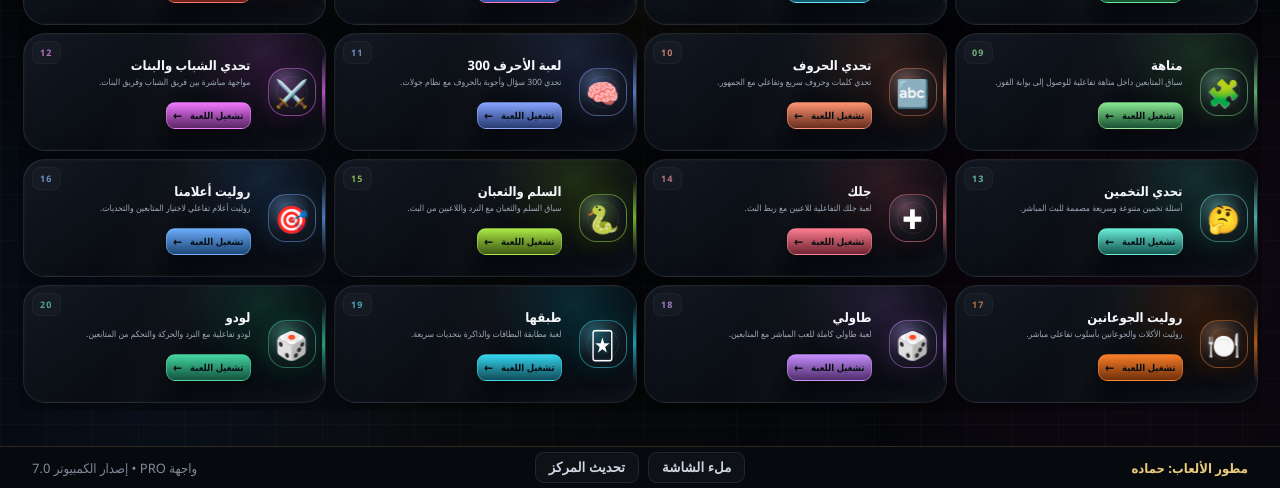
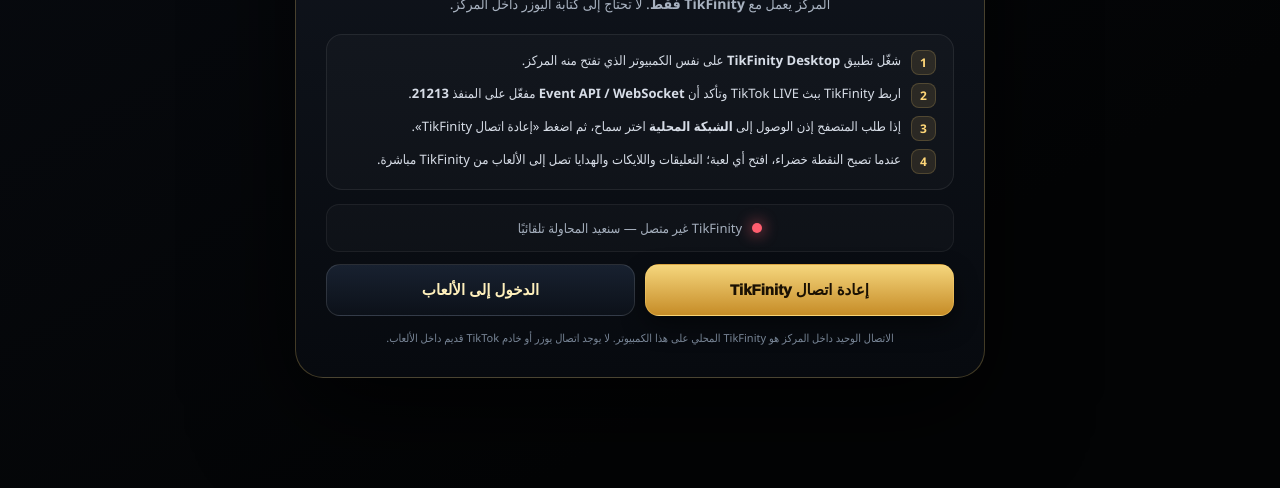
Before and after one commit to ma7mos7ams-sketch/Hamada-Live-Web, a website: page game-center/index.html in a window 1280 px wide. Shown: the part 312-800 px from the top of the page. Drawn offline with Linux system fonts and the light colour scheme.

Commit message:
Use TikFinity-only live entry and remove username connection UI

```diff
--- a/game-center/index.html
+++ b/game-center/index.html
@@ -230,20 +230,19 @@
 @media(max-height:800px){.shell{grid-template-rows:82px 1fr 42px!important}.topbar{min-height:82px!important}.brand-mark{width:50px!important;height:50px!important;font-size:26px!important}.brand h1{font-size:36px!important}.brand small{font-size:11px!important}.content{padding:9px 18px!important;grid-template-rows:0 1fr!important}.hero{display:none!important}.grid{grid-auto-rows:minmax(118px,1fr)!important;gap:8px!important}.card{min-height:118px!important}.card-inner{grid-template-columns:54px 1fr!important;padding:7px 9px!important}.icon-wrap{width:48px!important;height:48px!important}.icon{font-size:27px!important}.meta h3{font-size:13px!important}.meta p{font-size:8.6px!important;min-height:22px!important;margin-bottom:3px!important}.play{padding:4px 6px!important}.footerbar{min-height:42px!important}}
 </style>
 
-<style id="hamada-entry-screen-v1">
-#hamadaEntry{position:fixed;inset:0;z-index:1000;display:grid;place-items:center;padding:24px;background:radial-gradient(circle at 50% 22%,rgba(255,199,83,.14),transparent 30%),linear-gradient(150deg,#080b11,#030405 72%);font-family:"Segoe UI",Tahoma,Arial,sans-serif}
-#hamadaEntry.hidden{display:none}
-.entryCard{width:min(610px,94vw);padding:34px;border:1px solid rgba(255,211,109,.23);border-radius:30px;background:linear-gradient(180deg,rgba(18,23,32,.98),rgba(7,10,15,.99));box-shadow:0 35px 100px #000b,inset 0 1px rgba(255,255,255,.04);text-align:center}
-.entryLogo{width:88px;height:88px;margin:0 auto 18px;border-radius:27px;display:grid;place-items:center;font-size:44px;color:#1a1002;background:linear-gradient(145deg,#fff0a8,#e6a52f 52%,#70410d);box-shadow:0 0 38px rgba(240,181,62,.24),inset 0 0 0 1px rgba(255,255,255,.6);transform:rotate(-4deg)}
-.entryCard h1{margin:0;font-size:clamp(30px,5vw,48px);color:#fff4c7}.entryCard .entrySub{margin:8px 0 26px;color:#9da9ba;font-size:14px;line-height:1.7}
-.entryField{text-align:right;margin:0 auto 14px}.entryField label{display:block;margin:0 4px 8px;color:#e8d7a7;font-size:13px;font-weight:800}.entryInputWrap{display:flex;direction:ltr;align-items:center;border:1px solid rgba(255,255,255,.11);border-radius:15px;background:#090d14;overflow:hidden;box-shadow:inset 0 1px rgba(255,255,255,.025)}
-.entryInputWrap span{padding:0 14px;color:#d7af59;font-weight:900}.entryInputWrap input{width:100%;height:55px;border:0;outline:0;background:transparent;color:#fff;font:700 17px Tahoma,Arial;padding:0 14px;text-align:left;direction:ltr}.entryInputWrap input::placeholder{color:#627085}
-.entryConnect{width:100%;height:52px;border-radius:14px;border:1px solid rgba(255,211,109,.36);background:linear-gradient(180deg,#f5d67d,#c68c27);color:#1b1103;font-weight:1000;font-size:16px;cursor:pointer;box-shadow:0 10px 24px #0007}.entryConnect:active,.entryBrowse:active{transform:translateY(1px) scale(.995)}
-.entryState{min-height:46px;display:flex;align-items:center;justify-content:center;gap:9px;margin:12px 0;color:#95a2b3;font-size:13px;border:1px solid rgba(255,255,255,.055);border-radius:13px;background:rgba(255,255,255,.022)}.entryState .sDot{width:9px;height:9px;border-radius:50%;background:#ff5e6f;box-shadow:0 0 14px rgba(255,94,111,.65)}.entryState.ready .sDot{background:#5be49a;box-shadow:0 0 14px rgba(91,228,154,.65)}
-.entryDivider{display:flex;align-items:center;gap:11px;color:#5f6a79;font-size:11px;margin:16px 0}.entryDivider:before,.entryDivider:after{content:"";height:1px;flex:1;background:rgba(255,255,255,.07)}
-.entryBrowse{width:100%;height:54px;border-radius:14px;border:1px solid rgba(255,255,255,.12);background:linear-gradient(180deg,#182130,#0c1119);color:#fff0bc;font-weight:1000;font-size:17px;cursor:pointer}.entryHint{margin:13px 0 0;color:#6f7a89;font-size:11px;line-height:1.65}
-.entryUserPill{display:none;align-items:center;gap:7px;color:#ffe2a0;font-size:12px;font-weight:900}.entryUserPill.show{display:flex}.entryUserPill:before{content:"@";width:24px;height:24px;border-radius:8px;display:grid;place-items:center;background:rgba(255,211,109,.09);border:1px solid rgba(255,211,109,.16)}
-@media(max-height:700px){.entryCard{padding:23px}.entryLogo{width:66px;height:66px;font-size:34px;margin-bottom:12px}.entryCard h1{font-size:31px}.entryCard .entrySub{margin-bottom:16px}.entryInputWrap input{height:48px}.entryConnect,.entryBrowse{height:48px}}
+<style id="hamada-tikfinity-entry-v2">
+#hamadaEntry{position:fixed;inset:0;z-index:1000;display:grid;place-items:center;padding:22px;background:radial-gradient(circle at 50% 18%,rgba(255,199,83,.14),transparent 31%),linear-gradient(150deg,#080b11,#030405 72%);font-family:"Segoe UI",Tahoma,Arial,sans-serif}
+#hamadaEntry.hidden{display:none!important}
+.entryCard{width:min(690px,95vw);padding:30px;border:1px solid rgba(255,211,109,.24);border-radius:28px;background:linear-gradient(180deg,rgba(18,23,32,.985),rgba(7,10,15,.995));box-shadow:0 35px 100px #000b,inset 0 1px rgba(255,255,255,.04);text-align:center}
+.entryLogo{width:82px;height:82px;margin:0 auto 14px;border-radius:25px;display:grid;place-items:center;font-size:42px;color:#1a1002;background:linear-gradient(145deg,#fff0a8,#e6a52f 52%,#70410d);box-shadow:0 0 38px rgba(240,181,62,.24),inset 0 0 0 1px rgba(255,255,255,.6);transform:rotate(-4deg)}
+.entryCard h2{margin:0;font-size:clamp(29px,4vw,43px);color:#fff4c7}.entrySub{margin:7px 0 18px;color:#a8b2c0;font-size:14px;line-height:1.8}
+.tikGuide{display:grid;gap:8px;text-align:right;margin:0 0 14px;padding:15px 17px;border:1px solid rgba(255,255,255,.075);border-radius:16px;background:rgba(255,255,255,.025)}
+.tikStep{display:flex;gap:10px;align-items:flex-start;color:#d7dde7;font-size:13px;line-height:1.6}.tikStep b{flex:0 0 25px;height:25px;border-radius:8px;display:grid;place-items:center;background:rgba(255,211,109,.11);border:1px solid rgba(255,211,109,.18);color:#ffd778;font-size:12px}
+.entryState{min-height:48px;display:flex;align-items:center;justify-content:center;gap:10px;margin:12px 0;color:#a5afbd;font-size:13px;border:1px solid rgba(255,255,255,.06);border-radius:13px;background:rgba(255,255,255,.023)}.entryState .sDot{width:10px;height:10px;border-radius:50%;background:#ff5e6f;box-shadow:0 0 14px rgba(255,94,111,.72)}.entryState.ready .sDot{background:#45eb91;box-shadow:0 0 16px rgba(69,235,145,.8)}
+.entryActions{display:grid;grid-template-columns:1fr 1fr;gap:10px}.entryConnect,.entryBrowse{height:52px;border-radius:14px;font-weight:1000;font-size:15px;cursor:pointer}.entryConnect{border:1px solid rgba(255,211,109,.36);background:linear-gradient(180deg,#f5d67d,#c68c27);color:#1b1103;box-shadow:0 10px 24px #0007}.entryBrowse{border:1px solid rgba(255,255,255,.12);background:linear-gradient(180deg,#182130,#0c1119);color:#fff0bc}.entryConnect:active,.entryBrowse:active{transform:translateY(1px) scale(.995)}
+.entryHint{margin:13px 0 0;color:#788596;font-size:11px;line-height:1.7}
+@media(max-width:620px){.entryCard{padding:22px}.entryActions{grid-template-columns:1fr}.tikStep{font-size:12px}.entryLogo{width:68px;height:68px;font-size:35px}}
+@media(max-height:720px){#hamadaEntry{place-items:start center;overflow:auto}.entryCard{padding:20px;margin:auto}.entryLogo{width:60px;height:60px;font-size:31px;margin-bottom:8px}.entrySub{margin-bottom:10px}.tikGuide{padding:11px 13px;gap:5px}.entryState{min-height:40px;margin:8px 0}.entryConnect,.entryBrowse{height:45px}}
 </style>
 
 
@@ -263,6 +262,25 @@
 .card:nth-child(20){--accent:#34d399;--accent2:#167254}
 </style>
 </head><body><div class="lobby-v16-marker" aria-hidden="true"></div>
+<div id="hamadaEntry" aria-label="تعليمات تشغيل مركز ألعاب حماده مع TikFinity">
+ <div class="entryCard">
+  <div class="entryLogo">♛</div>
+  <h2>مركز ألعاب حماده</h2>
+  <p class="entrySub">المركز يعمل مع <b>TikFinity فقط</b>. لا تحتاج إلى كتابة اليوزر داخل المركز.</p>
+  <div class="tikGuide">
+   <div class="tikStep"><b>1</b><span>شغّل تطبيق <strong>TikFinity Desktop</strong> على نفس الكمبيوتر الذي تفتح منه المركز.</span></div>
+   <div class="tikStep"><b>2</b><span>اربط TikFinity ببث TikTok LIVE وتأكد أن <strong>Event API / WebSocket</strong> مفعّل على المنفذ <strong>21213</strong>.</span></div>
+   <div class="tikStep"><b>3</b><span>إذا طلب المتصفح إذن الوصول إلى <strong>الشبكة المحلية</strong> اختر سماح، ثم اضغط «إعادة اتصال TikFinity».</span></div>
+   <div class="tikStep"><b>4</b><span>عندما تصبح النقطة خضراء، افتح أي لعبة؛ التعليقات واللايكات والهدايا تصل إلى الألعاب من TikFinity مباشرة.</span></div>
+  </div>
+  <div class="entryState" id="entryState"><span class="sDot" id="entryDot"></span><span id="entryStateText">جاري فحص اتصال TikFinity…</span></div>
+  <div class="entryActions">
+   <button class="entryConnect" id="entryConnectBtn" type="button">إعادة اتصال TikFinity</button>
+   <button class="entryBrowse" id="entryBrowseBtn" type="button">الدخول إلى الألعاب</button>
+  </div>
+  <p class="entryHint">الاتصال الوحيد داخل المركز هو TikFinity المحلي على هذا الكمبيوتر. لا يوجد اتصال يوزر أو خادم TikTok قديم داخل الألعاب.</p>
+ </div>
+</div>
 
 
 
@@ -437,38 +455,65 @@
 @media(max-width:1200px){.stage .chair{transform:translate(-50%,-50%) scale(.79)!important}}
 </style>
 
-<script id="hamada-tikfinity-live-v1">(()=>{
- const frame=document.getElementById('frame'), dot=document.getElementById('centerDot');
- let socket=null, retry=null, stopped=false, connected=false, attempt=0;
- const endpoints=['ws://127.0.0.1:21213/','ws://localhost:21213/'];
+<script id="hamada-tikfinity-live-v2">(()=>{
+ const frame=document.getElementById('frame');
+ const centerDot=document.getElementById('centerDot');
+ const entry=document.getElementById('hamadaEntry');
+ const entryDot=document.getElementById('entryDot');
+ const entryState=document.getElementById('entryState');
+ const entryText=document.getElementById('entryStateText');
+ const retryBtn=document.getElementById('entryConnectBtn');
+ const browseBtn=document.getElementById('entryBrowseBtn');
+ let socket=null,retry=null,stopped=false,connected=false,attempt=0,lastReason='';
+ const endpoints=['ws://localhost:21213/','ws://127.0.0.1:21213/'];
  const send=m=>frame?.contentWindow?.postMessage({source:'hamada-center',...m},location.origin);
- function status(ok){connected=!!ok;if(dot){dot.style.setProperty('background',ok?'#31e47c':'#ff5e6f','important');dot.style.setProperty('box-shadow','0 0 15px '+(ok?'#31e47c':'#ff5e6f'),'important');dot.setAttribute('aria-label',ok?'TikFinity متصل':'TikFinity غير متصل')}send({type:'central-status',connected});}
- function schedule(){clearTimeout(retry);if(!stopped)retry=setTimeout(connect,2500);}
+ function paintDot(el,ok){if(!el)return;el.style.setProperty('background',ok?'#31e47c':'#ff5e6f','important');el.style.setProperty('box-shadow','0 0 15px '+(ok?'#31e47c':'#ff5e6f'),'important')}
+ function status(ok,reason=''){
+  connected=!!ok;lastReason=reason||lastReason;
+  paintDot(centerDot,connected);paintDot(entryDot,connected);
+  centerDot?.setAttribute('aria-label',connected?'TikFinity متصل':'TikFinity غير متصل');
+  if(entryState)entryState.classList.toggle('ready',connected);
+  if(entryText)entryText.textContent=connected?'TikFinity متصل — الألعاب جاهزة للبث':(reason||'TikFinity غير متصل — شغّل TikFinity وتأكد من Event API والمنفذ 21213');
+  send({type:'central-status',connected,provider:'tikfinity'});
+ }
+ function schedule(){clearTimeout(retry);if(!stopped)retry=setTimeout(connect,2200)}
  function connect(){
   stopped=false;clearTimeout(retry);
-  if(socket&&socket.readyState<2)return;
-  let ws;try{ws=new WebSocket(endpoints[attempt++%endpoints.length]);socket=ws;}catch{status(false);schedule();return;}
-  const guard=setTimeout(()=>{if(ws.readyState===0)ws.close()},6000);
+  if(socket&&socket.readyState<2){try{socket.close()}catch{}socket=null}
+  const url=endpoints[attempt++%endpoints.length];
+  status(false,'جاري محاولة الاتصال بـ TikFinity…');
+  let ws;
+  try{ws=new WebSocket(url);socket=ws}catch(e){status(false,'تعذر بدء اتصال TikFinity — اسمح بالوصول إلى الشبكة المحلية');schedule();return}
+  const guard=setTimeout(()=>{if(ws.readyState===0)try{ws.close()}catch{}},5500);
   ws.onopen=()=>{clearTimeout(guard);if(socket===ws)status(true)};
-  ws.onmessage=e=>{if(socket!==ws)return;let packet;try{packet=JSON.parse(e.data)}catch{return}
-   for(const p of Array.isArray(packet)?packet:[packet]){
+  ws.onmessage=e=>{
+   if(socket!==ws)return;
+   let packet;try{packet=JSON.parse(e.data)}catch{return}
+   for(const p of (Array.isArray(packet)?packet:[packet])){
     if(!p||typeof p!=='object')continue;
     const event=String(p.event||p.eventType||p.type||'');
-    if(event)send({type:'live-event',payload:{...p,event,data:p.data||p}});
+    if(!event)continue;
+    send({type:'live-event',provider:'tikfinity',payload:{...p,event,data:(p.data&&typeof p.data==='object')?p.data:p}});
    }
   };
-  ws.onerror=()=>{if(socket===ws)status(false)};
-  ws.onclose=()=>{clearTimeout(guard);if(socket!==ws)return;socket=null;status(false);schedule()};
+  ws.onerror=()=>{if(socket===ws)status(false,'تعذر الوصول إلى TikFinity — تحقق من Event API أو إذن الشبكة المحلية')};
+  ws.onclose=()=>{clearTimeout(guard);if(socket!==ws)return;socket=null;status(false,'TikFinity غير متصل — سنعيد المحاولة تلقائيًا');schedule()};
  }
- addEventListener('message',e=>{if(e.source!==frame?.contentWindow||e.origin!==location.origin)return;if(e.data?.source==='hamada-game'&&e.data.type==='request-status')send({type:'central-status',connected})});
- frame?.addEventListener('load',()=>send({type:'central-status',connected}));
+ function enterCenter(){entry?.classList.add('hidden');document.documentElement.setAttribute('data-hamada-center-open','1')}
+ retryBtn?.addEventListener('click',()=>{attempt=0;connect()});
+ browseBtn?.addEventListener('click',enterCenter);
+ addEventListener('securitypolicyviolation',e=>{if(String(e.blockedURI||'').includes('21213'))status(false,'المتصفح منع الاتصال المحلي — اسمح بالوصول إلى الشبكة المحلية ثم أعد الاتصال')});
+ addEventListener('message',e=>{
+  if(e.source!==frame?.contentWindow||e.origin!==location.origin)return;
+  if(e.data?.source==='hamada-game'&&e.data.type==='request-status')send({type:'central-status',connected,provider:'tikfinity'});
+ });
+ frame?.addEventListener('load',()=>send({type:'central-status',connected,provider:'tikfinity'}));
  document.getElementById('centerStatus')?.addEventListener('click',connect);
- window.HAMADA_CENTER={get connected(){return connected},connect,disconnect(){stopped=true;clearTimeout(retry);socket?.close();status(false)}};
- addEventListener('beforeunload',()=>{stopped=true;clearTimeout(retry);socket?.close()});
- status(false);connect();
+ window.HAMADA_CENTER={provider:'tikfinity',get connected(){return connected},get reason(){return lastReason},connect,disconnect(){stopped=true;clearTimeout(retry);try{socket?.close()}catch{}socket=null;status(false,'TikFinity غير متصل')}};
+ addEventListener('beforeunload',()=>{stopped=true;clearTimeout(retry);try{socket?.close()}catch{}});
+ status(false,'جاري فحص اتصال TikFinity…');connect();
  const game=new URLSearchParams(location.search).get('game');
- if(game&&Object.hasOwn(GAME_FILES,game))openGame(game);
-})();
-</script>
+ if(game&&Object.hasOwn(GAME_FILES,game)){enterCenter();openGame(game)}
+})();</script>
 
 </body></html>
```
